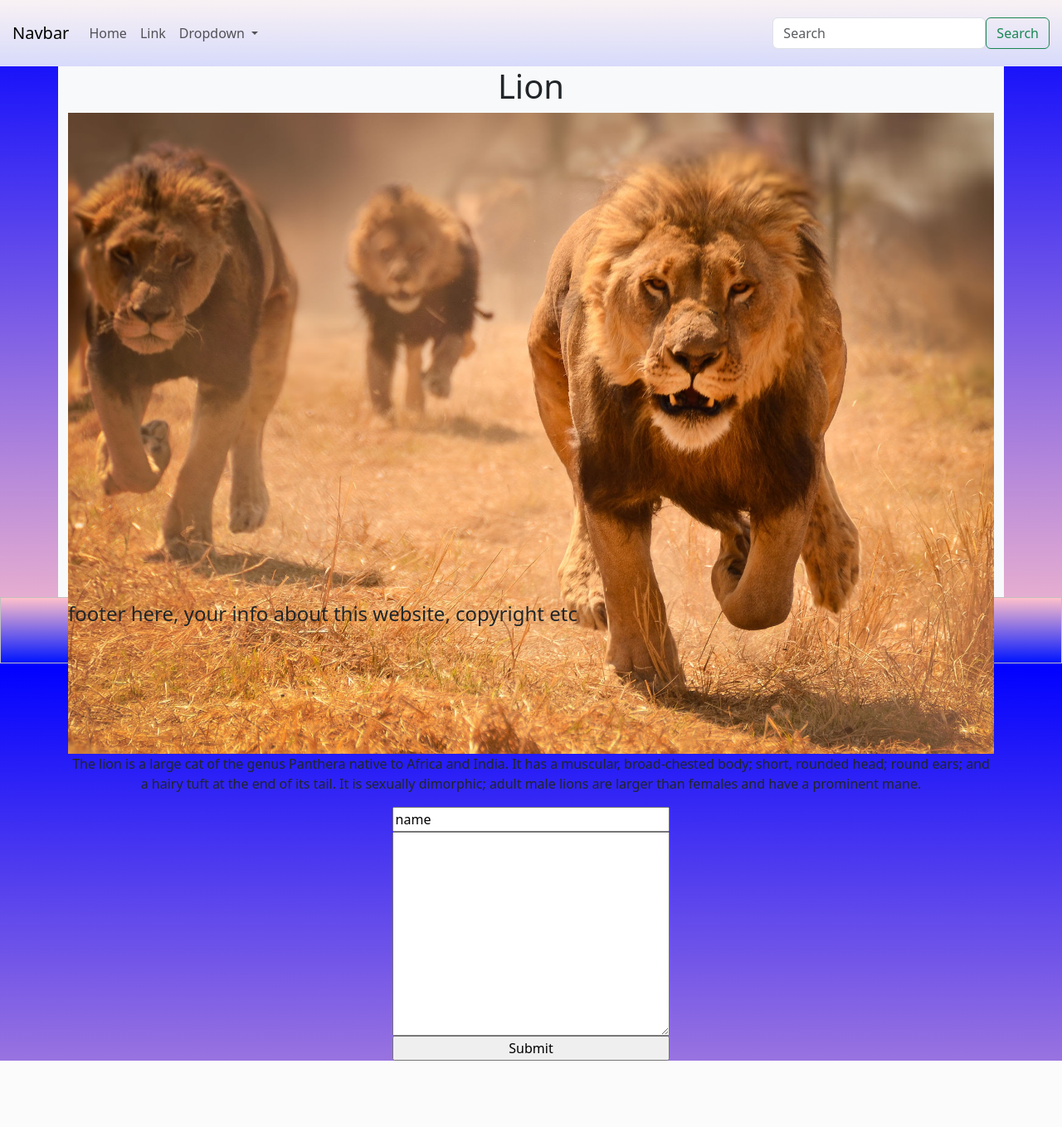
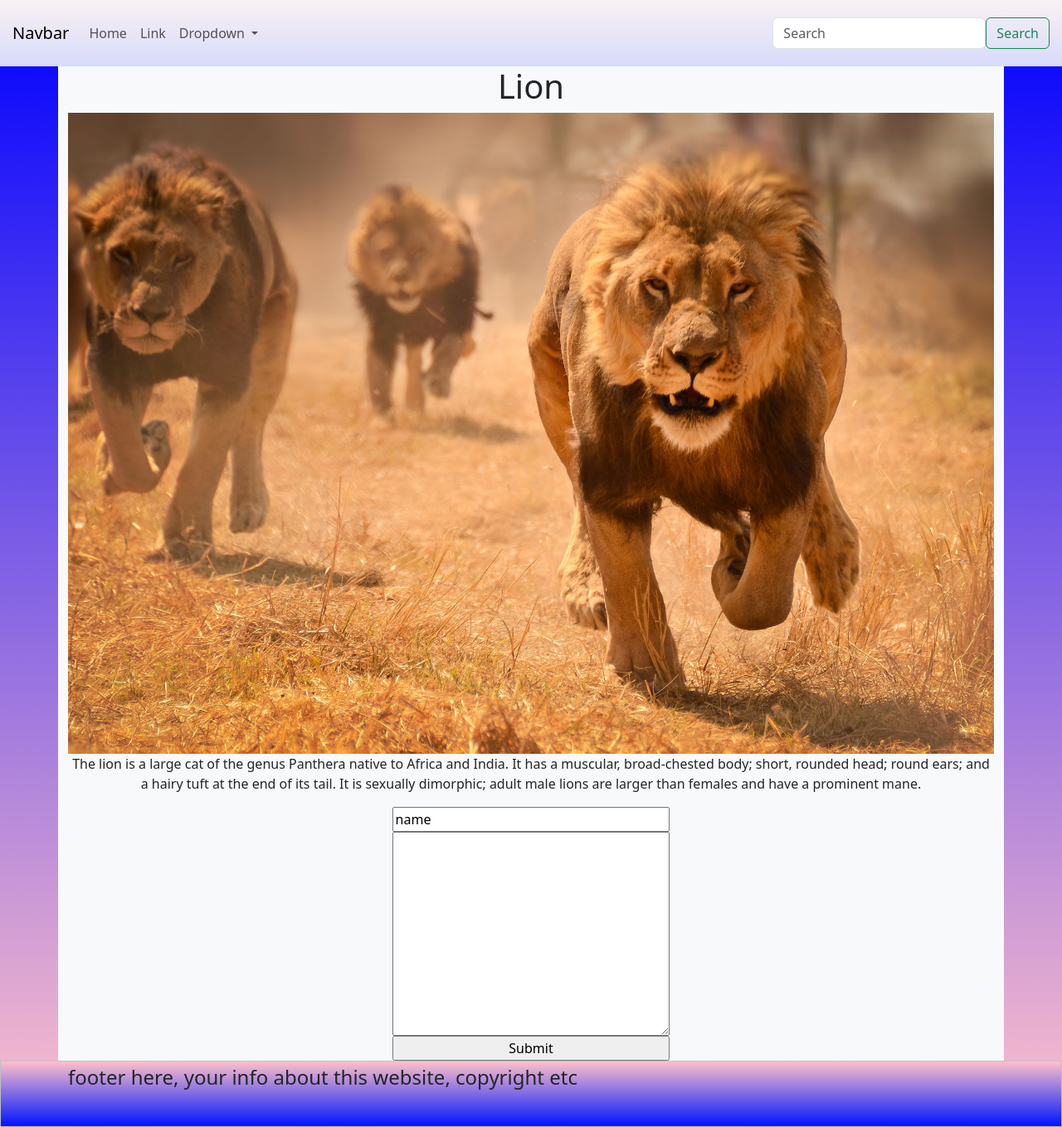
Before and after one commit to Turkevich91/DjangoForBeginners, a Django app: page /animal/1 in a window 1280 px wide. Shown: the whole page at 83% size. Before the commit the page ends 1279 px from the top, so only its background shows below. Run offline with Django 4.2, Linux system fonts and the light colour scheme; data comes from the database, SQL or seed files in the repository.

Commit message:
fix template css

```diff
--- a/myProjectName/static/css/main.css
+++ b/myProjectName/static/css/main.css
@@ -13,7 +13,7 @@ header>nav {
 }
 
 #context-container  {
-  height: 80vh;
+  min-height: 80vh;
 }
 
 footer {
```
